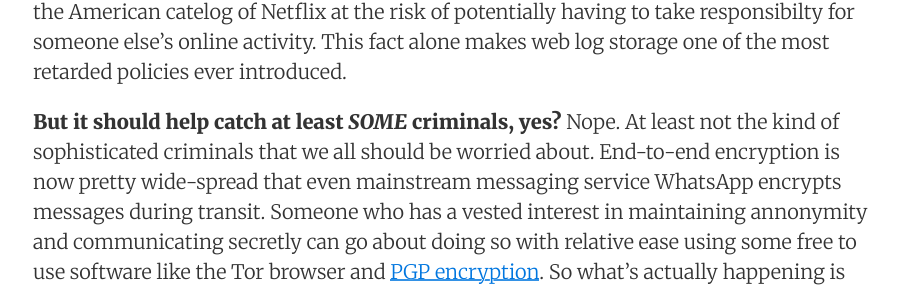
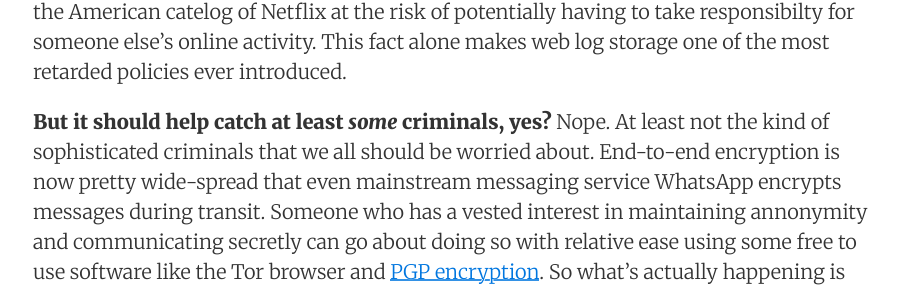
Before and after one commit to dnshio/dnshio.github.io, a Jekyll site: the page built from _posts/2016-11-19-why-mass-surveillance-is-counter-productive.md, in a window 1280 px wide and 900 px high, scrolled down 1997 px. Shown: the part 151-441 px from the top of the window, without its empty margins (187-1086 px from the left). Built offline with Jekyll 4.4.1, drawn with Linux system fonts in a browser that asks for light colours; nearby versions of some CDN libraries; comment, search, counter and statistics services are not loaded.

```diff
--- a/_posts/2016-11-19-why-mass-surveillance-is-counter-productive.md
+++ b/_posts/2016-11-19-why-mass-surveillance-is-counter-productive.md
@@ -36,7 +36,7 @@ Snoopers Charter is a collection of **_ineffective policies_** backed by **_weak
 
 These policies are ineffective mainly due to the weak mechanisms. IP bill can be defeated quite easily [by proxying through a VPN](http://www.pcadvisor.co.uk/how-to/internet/how-use-vpn-set-up-vpn-for-private-browsing-3466190/), rendered useless when people are using geo busting services like [Hola](http://www.hola.org) or anonymizers such as [Tor onion router](https://www.torproject.org/projects/torbrowser.html.en). In the case of geo busting, people are unwittingly helping scramble online traffic just to be able to watch the American catelog of Netflix at the risk of potentially having to take responsibilty for someone else's online activity. This fact alone makes web log storage one of the most retarded policies ever introduced.
 
-**But it should help catch at least _SOME_ criminals, yes?**
+**But it should help catch at least _some_ criminals, yes?**
 Nope. At least not the kind of sophisticated criminals that we all should be worried about. End-to-end encryption is now pretty wide-spread that even mainstream messaging service WhatsApp encrypts messages during transit. Someone who has a vested interest in maintaining annonymity and communicating secretly can go about doing so with relative ease using some free to use software like the Tor browser and [PGP encryption](https://en.wikipedia.org/wiki/Pretty_Good_Privacy). So what's actually happening is that **criminals and terrorists can go about their business without having to change _anything_ while ISPs will have to spend millions of pounds maintaing web-logs of their customers**. It is almost certain that ISPs will pass on this cost to their customers. But what is dangerous about this is that there will no doubt be a demand in the digital blackmarket for all this web-log data. Yahoo were the most recent company to come out clean [about how successful they were at securing their customer data](https://www.theguardian.com/technology/2016/sep/23/yahoo-questinos-hack-researchers). When it comes to privacy, it's very difficult to put the genie back in the bottle. So the less data that is stored about you, the better your privacy.
 
 ## So why would the government bring about such ineffective policies?
```
